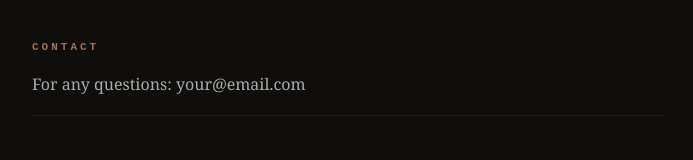
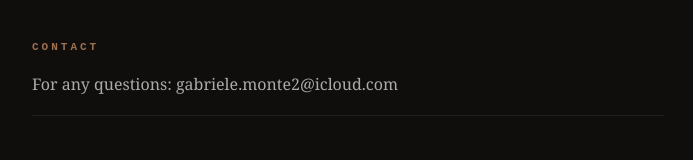
Before and after one commit to gabrielemontemi-cloud/guide.html, a plain HTML site: page index.html in a window 1280 px wide. Shown: the part 1144-1304 px from the top of the page, without its empty margins (292-985 px from the left). Drawn offline with Linux system fonts and the light colour scheme.

Commit message:
index.html

```diff
--- a/index.html
+++ b/index.html
@@ -50,7 +50,7 @@
 <p>You can delete any Echo at any time from within the app. Uninstalling the app removes all locally stored data from your device.</p>
 
 <h2>Contact</h2>
-<p>For any questions: your@email.com</p>
+<p>For any questions: gabriele.monte2@icloud.com</p>
 
 <footer>ECHOES · VOICE MEMORIES · 2026</footer>
 </body>
```
